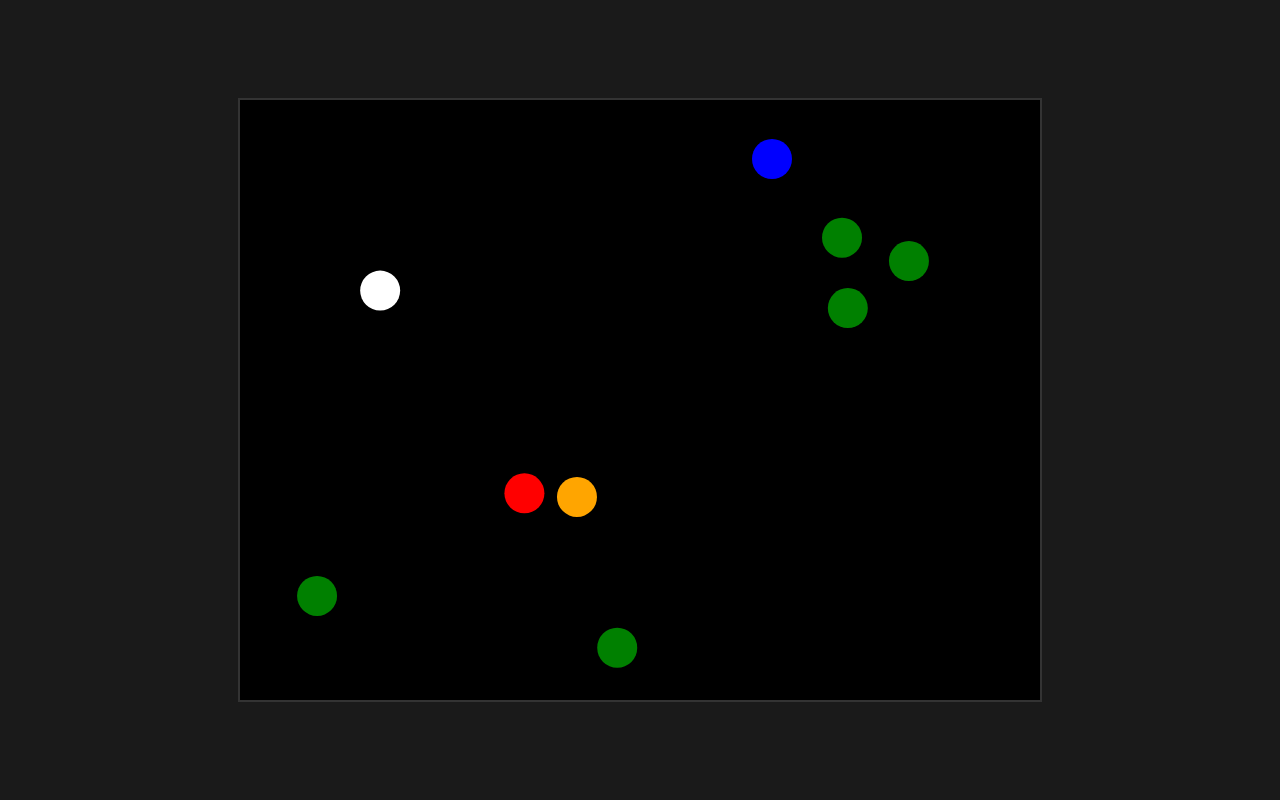
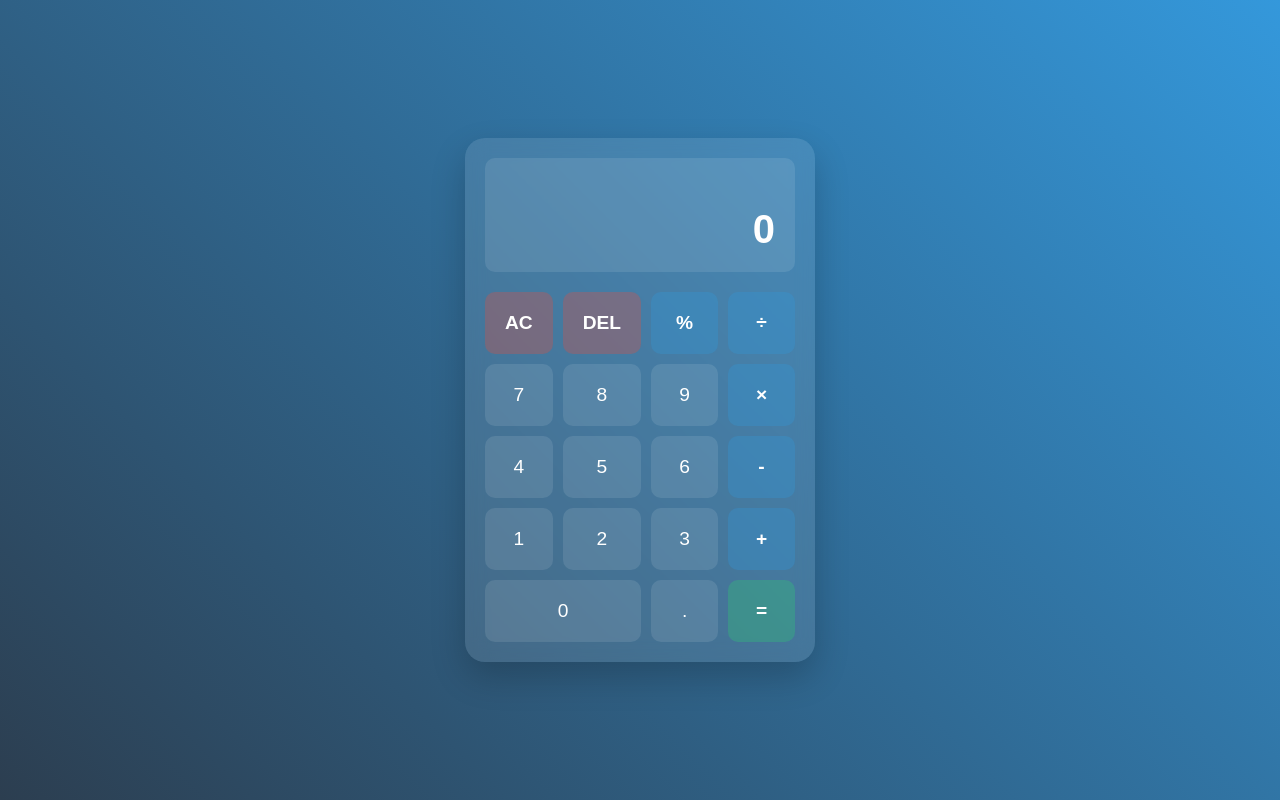
Before and after one commit to JNTdev10/animation, a plain HTML site: page index.html in a window 1280 px wide. Drawn offline with Linux system fonts and the light colour scheme.

Commit message:
Initial commit: Modern calculator with glass-morphism design

```diff
--- a/index.html
+++ b/index.html
@@ -3,23 +3,37 @@
 <head>
     <meta charset="UTF-8">
     <meta name="viewport" content="width=device-width, initial-scale=1.0">
-    <title>Bouncing Balls Animation</title>
-    <style>
-        body {
-            margin: 0;
-            display: flex;
-            justify-content: center;
-            align-items: center;
-            min-height: 100vh;
-            background: #1a1a1a;
-        }
-        canvas {
-            border: 2px solid #333;
-        }
-    </style>
+    <title>Modern Calculator</title>
+    <link rel="stylesheet" href="styles.css">
 </head>
 <body>
-    <canvas id="canvas" width="800" height="600"></canvas>
+    <div class="calculator">
+        <div class="display">
+            <div class="previous-operand"></div>
+            <div class="current-operand">0</div>
+        </div>
+        <div class="buttons">
+            <button class="operator" data-action="clear">AC</button>
+            <button class="operator" data-action="delete">DEL</button>
+            <button class="operator" data-action="percent">%</button>
+            <button class="operator" data-action="divide">÷</button>
+            <button class="number">7</button>
+            <button class="number">8</button>
+            <button class="number">9</button>
+            <button class="operator" data-action="multiply">×</button>
+            <button class="number">4</button>
+            <button class="number">5</button>
+            <button class="number">6</button>
+            <button class="operator" data-action="subtract">-</button>
+            <button class="number">1</button>
+            <button class="number">2</button>
+            <button class="number">3</button>
+            <button class="operator" data-action="add">+</button>
+            <button class="number span-2">0</button>
+            <button class="number">.</button>
+            <button class="operator" data-action="calculate">=</button>
+        </div>
+    </div>
     <script src="script.js"></script>
 </body>
 </html>
--- a/script.js
+++ b/script.js
@@ -1,109 +1,150 @@
-class Ball {
-    constructor(x, y, radius, color, dx, dy) {
-        this.x = x;
-        this.y = y;
-        this.radius = radius;
-        this.color = color;
-        this.dx = dx;
-        this.dy = dy;
+class Calculator {
+    constructor() {
+        this.previousOperandElement = document.querySelector('.previous-operand');
+        this.currentOperandElement = document.querySelector('.current-operand');
+        this.clear();
+        this.setupEventListeners();
     }
 
-    draw(ctx) {
-        ctx.beginPath();
-        ctx.arc(this.x, this.y, this.radius, 0, Math.PI * 2);
-        ctx.fillStyle = this.color;
-        ctx.fill();
-        ctx.closePath();
+    clear() {
+        this.currentOperand = '0';
+        this.previousOperand = '';
+        this.operation = undefined;
+        this.updateDisplay();
     }
 
-    update(canvas, balls) {
-        // Bounce off walls
-        if (this.x + this.radius > canvas.width || this.x - this.radius < 0) {
-            this.dx = -this.dx;
+    delete() {
+        this.currentOperand = this.currentOperand.toString().slice(0, -1);
+        if (this.currentOperand === '') this.currentOperand = '0';
+    }
+
+    appendNumber(number) {
+        if (number === '.' && this.currentOperand.includes('.')) return;
+        if (this.currentOperand === '0' && number !== '.') {
+            this.currentOperand = number;
+        } else {
+            this.currentOperand = this.currentOperand.toString() + number;
         }
-        if (this.y + this.radius > canvas.height || this.y - this.radius < 0) {
-            this.dy = -this.dy;
+    }
+
+    chooseOperation(operation) {
+        if (this.currentOperand === '') return;
+        if (this.previousOperand !== '') {
+            this.calculate();
+        }
+        this.operation = operation;
+        this.previousOperand = this.currentOperand;
+        this.currentOperand = '0';
+    }
+
+    calculate() {
+        let computation;
+        const prev = parseFloat(this.previousOperand);
+        const current = parseFloat(this.currentOperand);
+        if (isNaN(prev) || isNaN(current)) return;
+
+        switch (this.operation) {
+            case '+':
+                computation = prev + current;
+                break;
+            case '-':
+                computation = prev - current;
+                break;
+            case '×':
+                computation = prev * current;
+                break;
+            case '÷':
+                if (current === 0) {
+                    alert('Cannot divide by zero!');
+                    return;
+                }
+                computation = prev / current;
+                break;
+            case '%':
+                computation = (prev * current) / 100;
+                break;
+            default:
+                return;
         }
 
-        // Check collision with other balls
-        balls.forEach(ball => {
-            if (ball === this) return; // Skip self
+        this.currentOperand = computation;
+        this.operation = undefined;
+        this.previousOperand = '';
+    }
 
-            // Calculate distance between ball centers
-            const dx = ball.x - this.x;
-            const dy = ball.y - this.y;
-            const distance = Math.sqrt(dx * dx + dy * dy);
+    getDisplayNumber(number) {
+        const stringNumber = number.toString();
+        const integerDigits = parseFloat(stringNumber.split('.')[0]);
+        const decimalDigits = stringNumber.split('.')[1];
+        let integerDisplay;
 
-            // Check if balls are colliding
-            if (distance < this.radius + ball.radius) {
-                // Collision detected - calculate new velocities
-                const angle = Math.atan2(dy, dx);
-                const sin = Math.sin(angle);
-                const cos = Math.cos(angle);
+        if (isNaN(integerDigits)) {
+            integerDisplay = '0';
+        } else {
+            integerDisplay = integerDigits.toLocaleString('en', {
+                maximumFractionDigits: 0
+            });
+        }
 
-                // Rotate velocities
-                const vx1 = this.dx * cos + this.dy * sin;
-                const vy1 = this.dy * cos - this.dx * sin;
-                const vx2 = ball.dx * cos + ball.dy * sin;
-                const vy2 = ball.dy * cos - ball.dx * sin;
+        if (decimalDigits != null) {
+            return `${integerDisplay}.${decimalDigits}`;
+        } else {
+            return integerDisplay;
+        }
+    }
 
-                // Swap the velocities
-                this.dx = vx2 * cos - vy1 * sin;
-                this.dy = vy1 * cos + vx2 * sin;
-                ball.dx = vx1 * cos - vy2 * sin;
-                ball.dy = vy2 * cos + vx1 * sin;
+    updateDisplay() {
+        this.currentOperandElement.textContent = this.getDisplayNumber(this.currentOperand);
+        if (this.operation != null) {
+            this.previousOperandElement.textContent =
+                `${this.getDisplayNumber(this.previousOperand)} ${this.operation}`;
+        } else {
+            this.previousOperandElement.textContent = '';
+        }
+    }
 
-                // Move balls apart to prevent sticking
-                const overlap = (this.radius + ball.radius - distance) / 2;
-                const moveX = overlap * cos;
-                const moveY = overlap * sin;
-
-                this.x -= moveX;
-                this.y -= moveY;
-                ball.x += moveX;
-                ball.y += moveY;
-            }
+    setupEventListeners() {
+        document.querySelectorAll('.number').forEach(button => {
+            button.addEventListener('click', () => {
+                this.appendNumber(button.innerText);
+                this.updateDisplay();
+            });
         });
 
-        // Update position
-        this.x += this.dx;
-        this.y += this.dy;
+        document.querySelectorAll('.operator').forEach(button => {
+            button.addEventListener('click', () => {
+                const action = button.dataset.action;
+                switch (action) {
+                    case 'add':
+                        this.chooseOperation('+');
+                        break;
+                    case 'subtract':
+                        this.chooseOperation('-');
+                        break;
+                    case 'multiply':
+                        this.chooseOperation('×');
+                        break;
+                    case 'divide':
+                        this.chooseOperation('÷');
+                        break;
+                    case 'percent':
+                        this.chooseOperation('%');
+                        break;
+                    case 'clear':
+                        this.clear();
+                        break;
+                    case 'delete':
+                        this.delete();
+                        break;
+                    case 'calculate':
+                        this.calculate();
+                        break;
+                }
+                this.updateDisplay();
+            });
+        });
     }
 }
 
-// Setup canvas
-const canvas = document.getElementById('canvas');
-const ctx = canvas.getContext('2d');
-
-// Create balls with different colors
-const balls = [
-    new Ball(100, 100, 20, 'red', 5, 4),
-    new Ball(200, 200, 20, 'blue', -4, 3),
-    new Ball(300, 300, 20, 'green', 3, -4),
-    new Ball(400, 400, 20, 'orange', -3, -3),
-    new Ball(500, 500, 20, 'white', 4, 4),
-    // Adding 4 more green balls with different positions and velocities
-    new Ball(150, 150, 20, 'green', 4, 2),
-    new Ball(250, 350, 20, 'green', -3, 5),
-    new Ball(450, 250, 20, 'green', 2, -3),
-    new Ball(350, 450, 20, 'green', -2, -4)
-];
-
-// Animation loop
-function animate() {
-    // Clear canvas
-    ctx.fillStyle = '#000000';
-    ctx.fillRect(0, 0, canvas.width, canvas.height);
-
-    // Update and draw balls
-    balls.forEach(ball => {
-        ball.update(canvas, balls);
-        ball.draw(ctx);
-    });
-
-    // Request next frame
-    requestAnimationFrame(animate);
-}
-
-// Start animation
-animate();
+// Initialize calculator
+const calculator = new Calculator();
--- /dev/null
+++ b/styles.css
@@ -0,0 +1,94 @@
+* {
+    margin: 0;
+    padding: 0;
+    box-sizing: border-box;
+    font-family: 'Arial', sans-serif;
+}
+
+body {
+    display: flex;
+    justify-content: center;
+    align-items: center;
+    min-height: 100vh;
+    background: linear-gradient(45deg, #2c3e50, #3498db);
+}
+
+.calculator {
+    background: rgba(255, 255, 255, 0.1);
+    backdrop-filter: blur(10px);
+    border-radius: 20px;
+    box-shadow: 0 15px 35px rgba(0, 0, 0, 0.2);
+    overflow: hidden;
+    padding: 20px;
+    width: 350px;
+}
+
+.display {
+    background: rgba(255, 255, 255, 0.1);
+    border-radius: 10px;
+    padding: 20px;
+    margin-bottom: 20px;
+    text-align: right;
+    min-height: 100px;
+}
+
+.previous-operand {
+    color: rgba(255, 255, 255, 0.7);
+    font-size: 1.2rem;
+    margin-bottom: 5px;
+    min-height: 24px;
+}
+
+.current-operand {
+    color: white;
+    font-size: 2.5rem;
+    font-weight: bold;
+}
+
+.buttons {
+    display: grid;
+    grid-template-columns: repeat(4, 1fr);
+    gap: 10px;
+}
+
+button {
+    border: none;
+    padding: 20px;
+    font-size: 1.2rem;
+    border-radius: 10px;
+    cursor: pointer;
+    transition: all 0.3s ease;
+}
+
+button:hover {
+    transform: translateY(-2px);
+    box-shadow: 0 5px 15px rgba(0, 0, 0, 0.2);
+}
+
+button:active {
+    transform: translateY(0);
+}
+
+.number {
+    background: rgba(255, 255, 255, 0.1);
+    color: white;
+}
+
+.operator {
+    background: rgba(52, 152, 219, 0.3);
+    color: white;
+    font-weight: bold;
+}
+
+.span-2 {
+    grid-column: span 2;
+}
+
+[data-action="calculate"] {
+    background: rgba(46, 204, 113, 0.3);
+}
+
+[data-action="clear"],
+[data-action="delete"] {
+    background: rgba(231, 76, 60, 0.3);
+}
```
Also changed, not shown: 1 other file.
